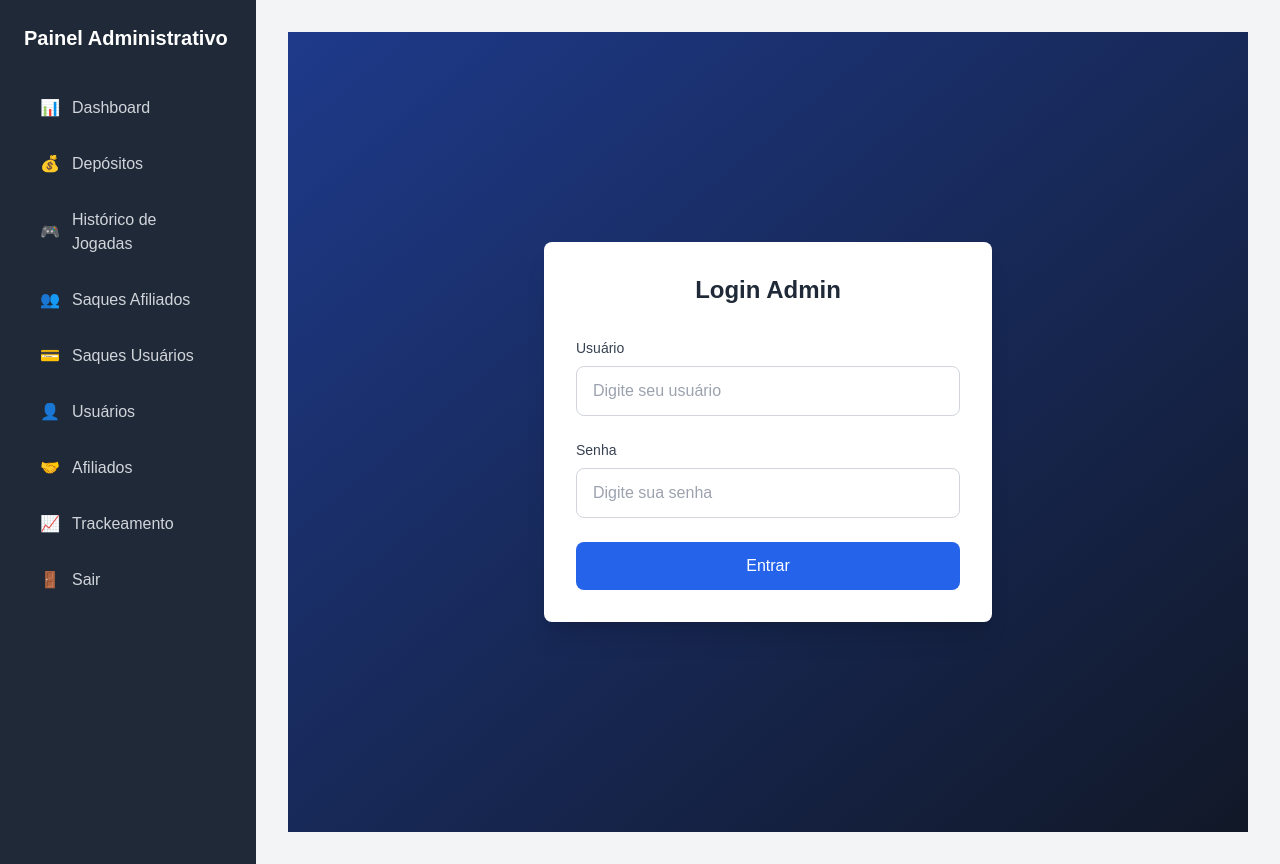
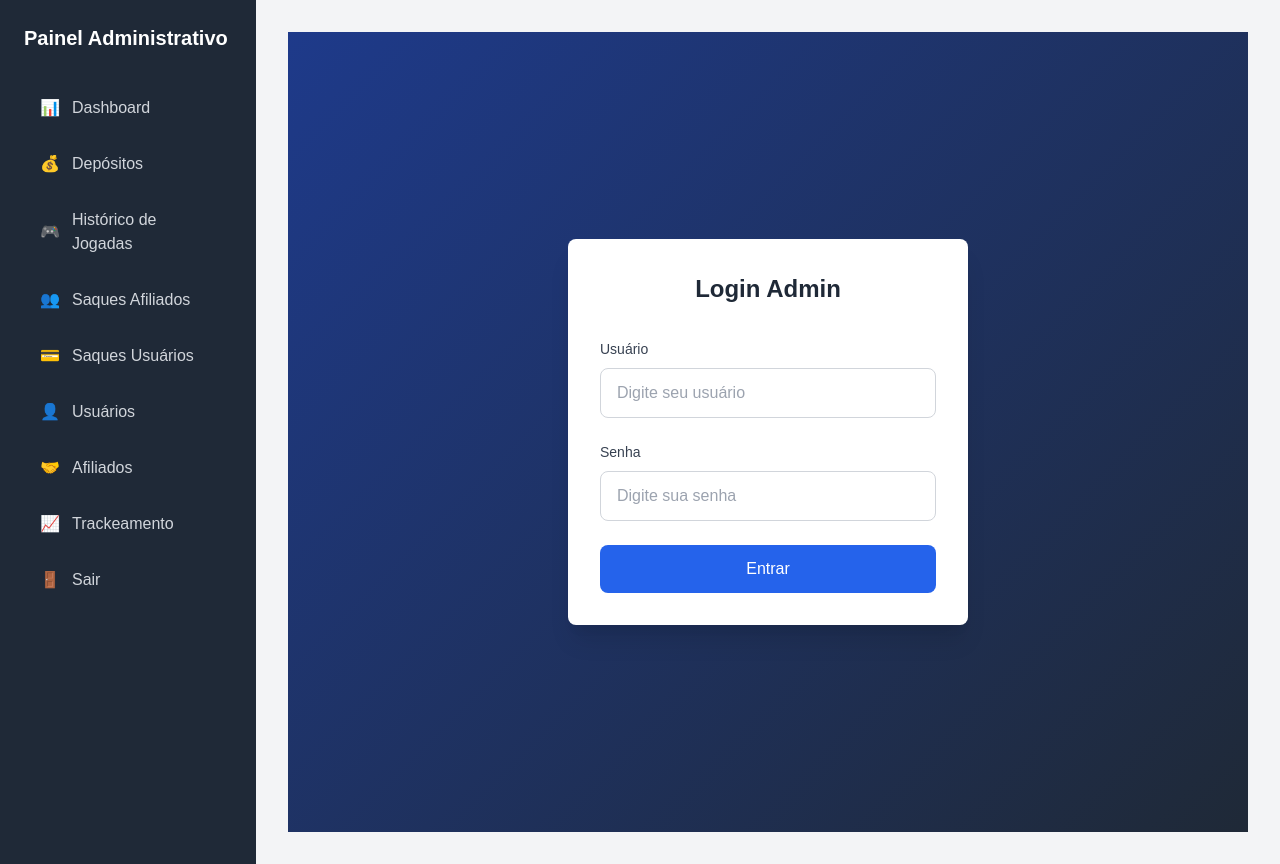
Before and after one commit to xeiachadinhos-del/raspa-da-sorte, a Next.js app in the folder frontend/: page /admin/login in a window 1280 px wide. Built offline with nearby package versions, Linux system fonts and the light colour scheme; sample sign-in values are in the browser's storage.

Commit message:
fix: Replace Tailwind classes with inline styles for admin login page

```diff
--- a/frontend/src/app/admin/login/page.tsx
+++ b/frontend/src/app/admin/login/page.tsx
@@ -34,15 +34,41 @@ export default function AdminLogin() {
   };
 
   return (
-    <div className="min-h-screen bg-gradient-to-br from-blue-900 to-gray-900 flex items-center justify-center">
-      <div className="bg-white rounded-lg shadow-xl p-8 w-full max-w-md">
-        <h1 className="text-2xl font-bold text-gray-800 text-center mb-8">
+    <div style={{
+      minHeight: '100vh',
+      background: 'linear-gradient(135deg, #1e3a8a 0%, #1f2937 100%)',
+      display: 'flex',
+      alignItems: 'center',
+      justifyContent: 'center',
+      padding: '20px'
+    }}>
+      <div style={{
+        backgroundColor: 'white',
+        borderRadius: '8px',
+        boxShadow: '0 20px 25px -5px rgba(0, 0, 0, 0.1), 0 10px 10px -5px rgba(0, 0, 0, 0.04)',
+        padding: '32px',
+        width: '100%',
+        maxWidth: '400px'
+      }}>
+        <h1 style={{
+          fontSize: '24px',
+          fontWeight: 'bold',
+          color: '#1f2937',
+          textAlign: 'center',
+          marginBottom: '32px'
+        }}>
           Login Admin
         </h1>
 
-        <form onSubmit={handleSubmit} className="space-y-6">
+        <form onSubmit={handleSubmit} style={{ display: 'flex', flexDirection: 'column', gap: '24px' }}>
           <div>
-            <label htmlFor="username" className="block text-sm font-medium text-gray-700 mb-2">
+            <label htmlFor="username" style={{
+              display: 'block',
+              fontSize: '14px',
+              fontWeight: '500',
+              color: '#374151',
+              marginBottom: '8px'
+            }}>
               Usuário
             </label>
             <input
@@ -50,14 +76,27 @@ export default function AdminLogin() {
               id="username"
               value={username}
               onChange={(e) => setUsername(e.target.value)}
-              className="w-full px-4 py-3 border border-gray-300 rounded-lg focus:ring-2 focus:ring-blue-500 focus:border-transparent"
+              style={{
+                width: '100%',
+                padding: '12px 16px',
+                border: '1px solid #d1d5db',
+                borderRadius: '8px',
+                fontSize: '16px',
+                outline: 'none'
+              }}
               placeholder="Digite seu usuário"
               required
             />
           </div>
 
           <div>
-            <label htmlFor="password" className="block text-sm font-medium text-gray-700 mb-2">
+            <label htmlFor="password" style={{
+              display: 'block',
+              fontSize: '14px',
+              fontWeight: '500',
+              color: '#374151',
+              marginBottom: '8px'
+            }}>
               Senha
             </label>
             <input
@@ -65,14 +104,21 @@ export default function AdminLogin() {
               id="password"
               value={password}
               onChange={(e) => setPassword(e.target.value)}
-              className="w-full px-4 py-3 border border-gray-300 rounded-lg focus:ring-2 focus:ring-blue-500 focus:border-transparent"
+              style={{
+                width: '100%',
+                padding: '12px 16px',
+                border: '1px solid #d1d5db',
+                borderRadius: '8px',
+                fontSize: '16px',
+                outline: 'none'
+              }}
               placeholder="Digite sua senha"
               required
             />
           </div>
 
           {error && (
-            <div className="text-red-600 text-sm text-center">
+            <div style={{ color: '#dc2626', fontSize: '14px', textAlign: 'center' }}>
               {error}
             </div>
           )}
@@ -80,7 +126,18 @@ export default function AdminLogin() {
           <button
             type="submit"
             disabled={isLoading}
-            className="w-full bg-blue-600 text-white py-3 px-4 rounded-lg font-medium hover:bg-blue-700 focus:ring-2 focus:ring-blue-500 focus:ring-offset-2 disabled:opacity-50 disabled:cursor-not-allowed"
+            style={{
+              width: '100%',
+              backgroundColor: '#2563eb',
+              color: 'white',
+              padding: '12px 16px',
+              borderRadius: '8px',
+              fontSize: '16px',
+              fontWeight: '500',
+              border: 'none',
+              cursor: isLoading ? 'not-allowed' : 'pointer',
+              opacity: isLoading ? 0.5 : 1
+            }}
           >
             {isLoading ? 'Entrando...' : 'Entrar'}
           </button>
```
